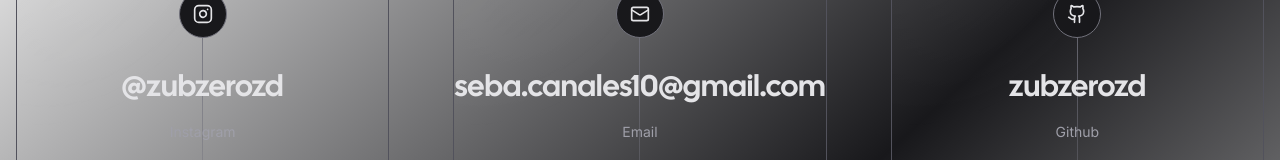
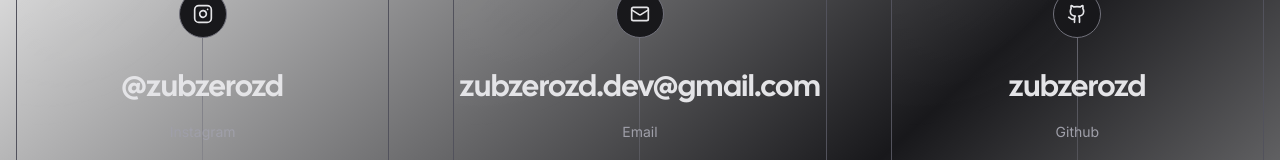
Before and after one commit to zubzerozD/zcanales, a Next.js app: page /contact in a window 1280 px wide. Shown: the part 203-363 px from the top of the page. Built offline with nearby package versions, Linux system fonts and the light colour scheme.

Commit message:
Update contact email and UI styles
Changed contact form recipient and email references to zubzerozd.dev@gmail.com. Adjusted header transition duration and text color in the home page for improved UI consistency.

```diff
--- a/app/api/contact/route.tsx
+++ b/app/api/contact/route.tsx
@@ -19,7 +19,7 @@ export async function POST(req: Request) {
             from: "Contact Form <onboarding@resend.dev>",
 
             // CAMBIO AQUÍ: Pon tu correo registrado tal cual aparece en el error
-            to: ["seba.canales10@gmail.com"],
+            to: ["zubzerozd.dev@gmail.com"],
 
             subject: `Nuevo mensaje de ${name}`,
             text: `Has recibido un mensaje de contacto:\n\nNombre: ${name}\nEmail: ${email}\n\nMensaje:\n${message}`,
--- a/app/contact/page.tsx
+++ b/app/contact/page.tsx
@@ -14,9 +14,9 @@ const socials = [
     },
     {
         icon: <Mail size={20} />,
-        href: "mailto:seba.canales10@gmail.com", // Recuerda actualizar esto con tu correo real si lo deseas
+        href: "mailto:zubzerozd.dev@gmail.com", // Recuerda actualizar esto con tu correo real si lo deseas
         label: "Email",
-        handle: "seba.canales10@gmail.com",
+        handle: "zubzerozd.dev@gmail.com",
     },
     {
         icon: <Github size={20} />,
--- a/app/page.tsx
+++ b/app/page.tsx
@@ -63,8 +63,8 @@ export default function Home() {
         className="my-16 text-center relative z-20"
       >
         <header className="relative flex items-center px-1 gap-2 border border-zinc-700 rounded-full shadow-2xl backdrop-blur-xl bg-zinc-900/50
-          transition-all duration-500 ease-in-out py-1">
-        <h2 className="text-sm md:text-base w-full px-4 text-center">
+          transition-all duration-100 ease-in-out py-1">
+        <h2 className="text-sm text-zinc-250 md:text-base w-full px-4 text-center">
           Soluciones digitales y soporte técnico especializado.{" "}
           <Link
             target="_blank"
```
